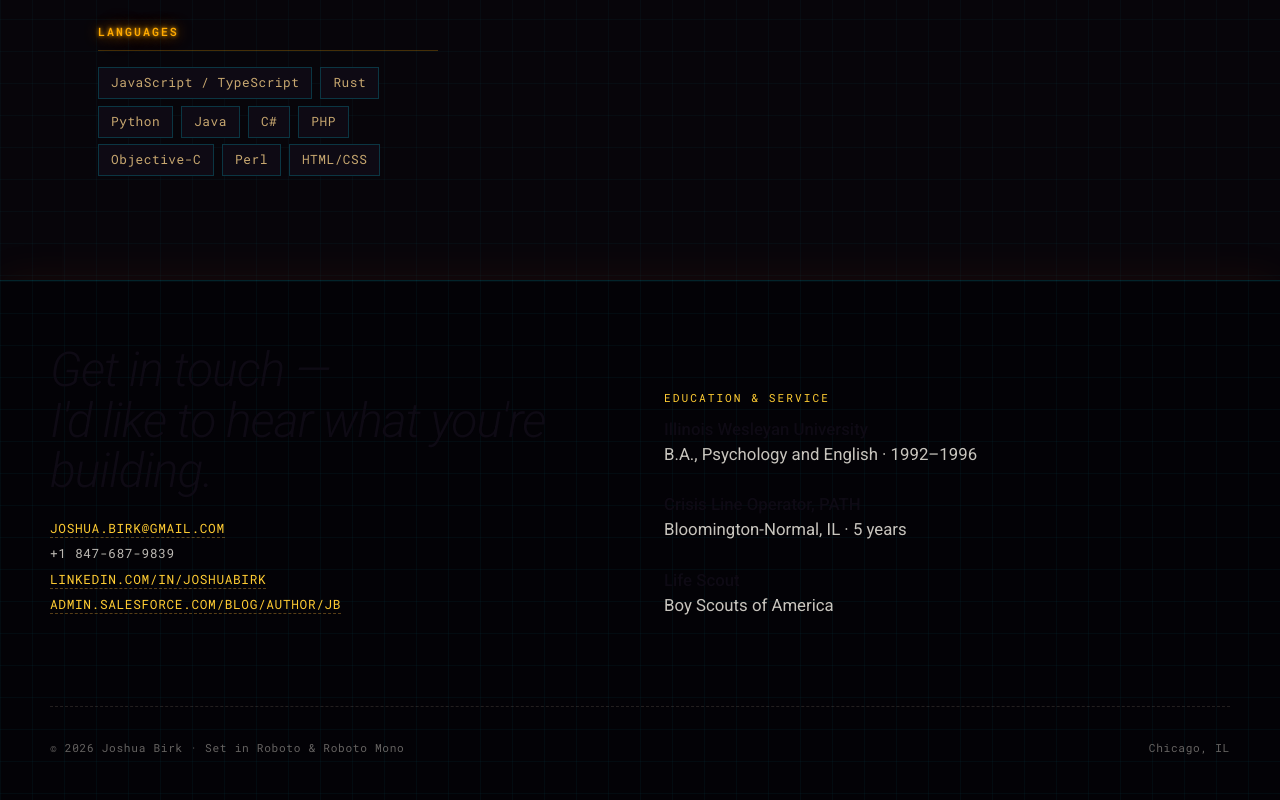
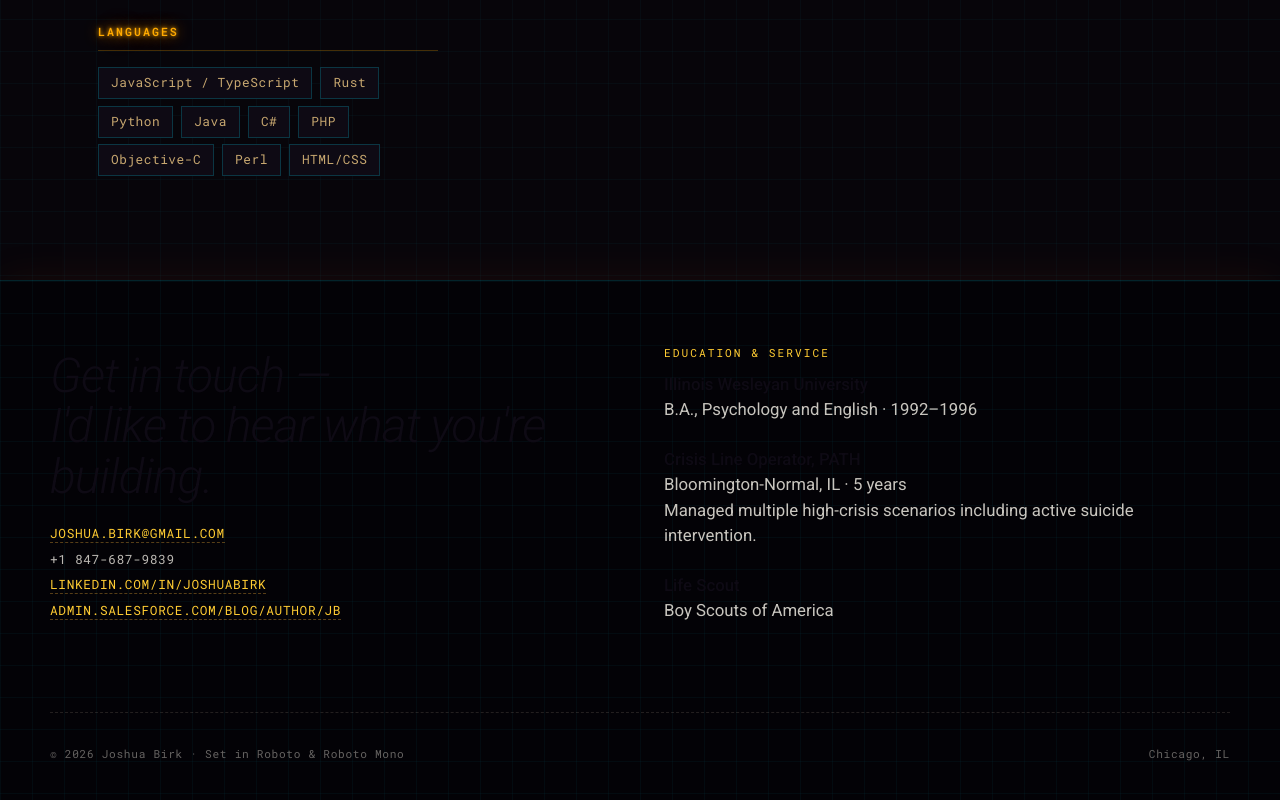
Before and after one commit to joshbirk/resume, a plain HTML site: page index.html in a window 1280 px wide. Shown: the part 5837-6637 px from the top of the page. Drawn offline with Linux system fonts and the light colour scheme.

Commit message:
Add crisis intervention detail to Education & Service section
Co-Authored-By: Claude Sonnet 4.6 <noreply@anthropic.com>

```diff
--- a/index.html
+++ b/index.html
@@ -1260,7 +1260,8 @@
       <strong>Illinois Wesleyan University</strong><br />
       B.A., Psychology and English &middot; 1992&ndash;1996<br /><br />
       <strong>Crisis Line Operator, PATH</strong><br />
-      Bloomington-Normal, IL &middot; 5 years<br /><br />
+      Bloomington-Normal, IL &middot; 5 years<br />
+      Managed multiple high-crisis scenarios including active suicide intervention.<br /><br />
       <strong>Life Scout</strong><br />
       Boy Scouts of America
     </div>
```
